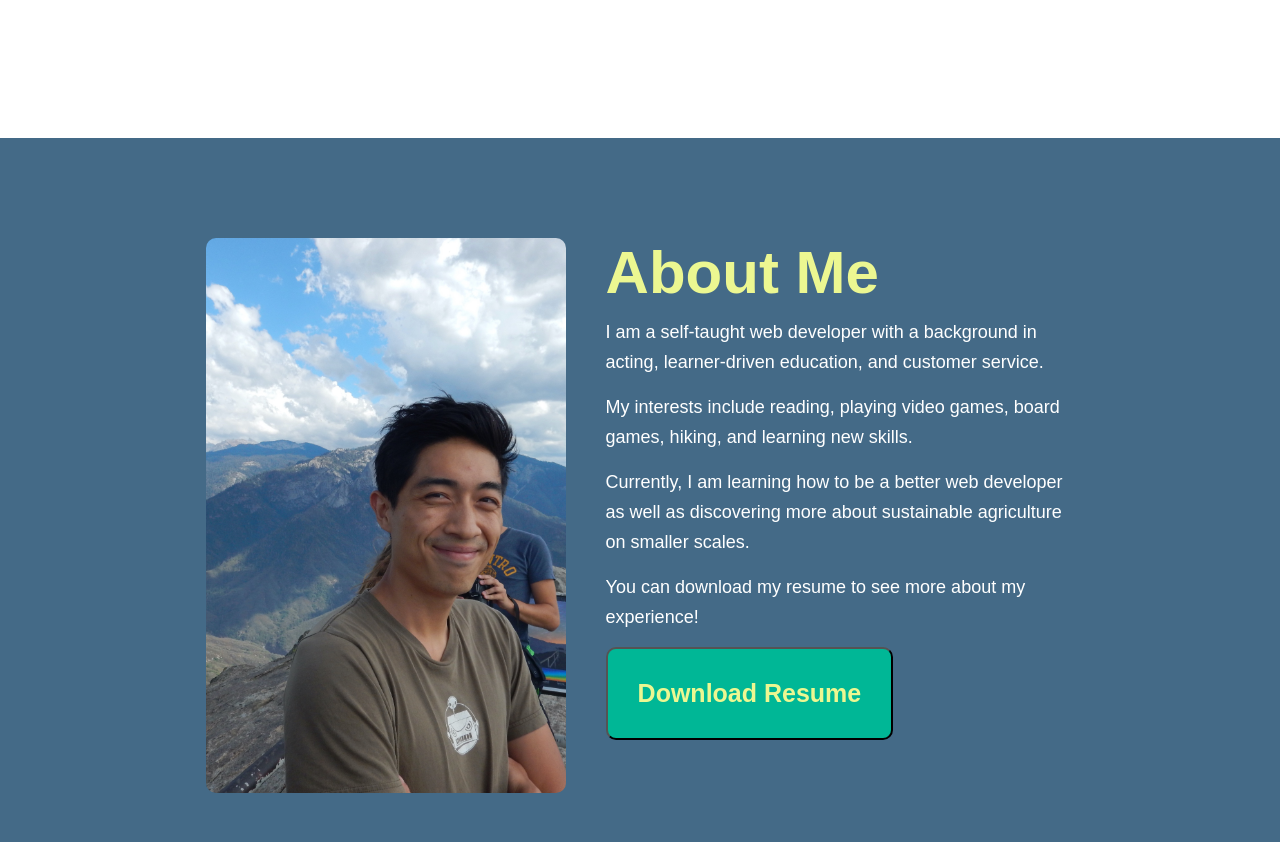
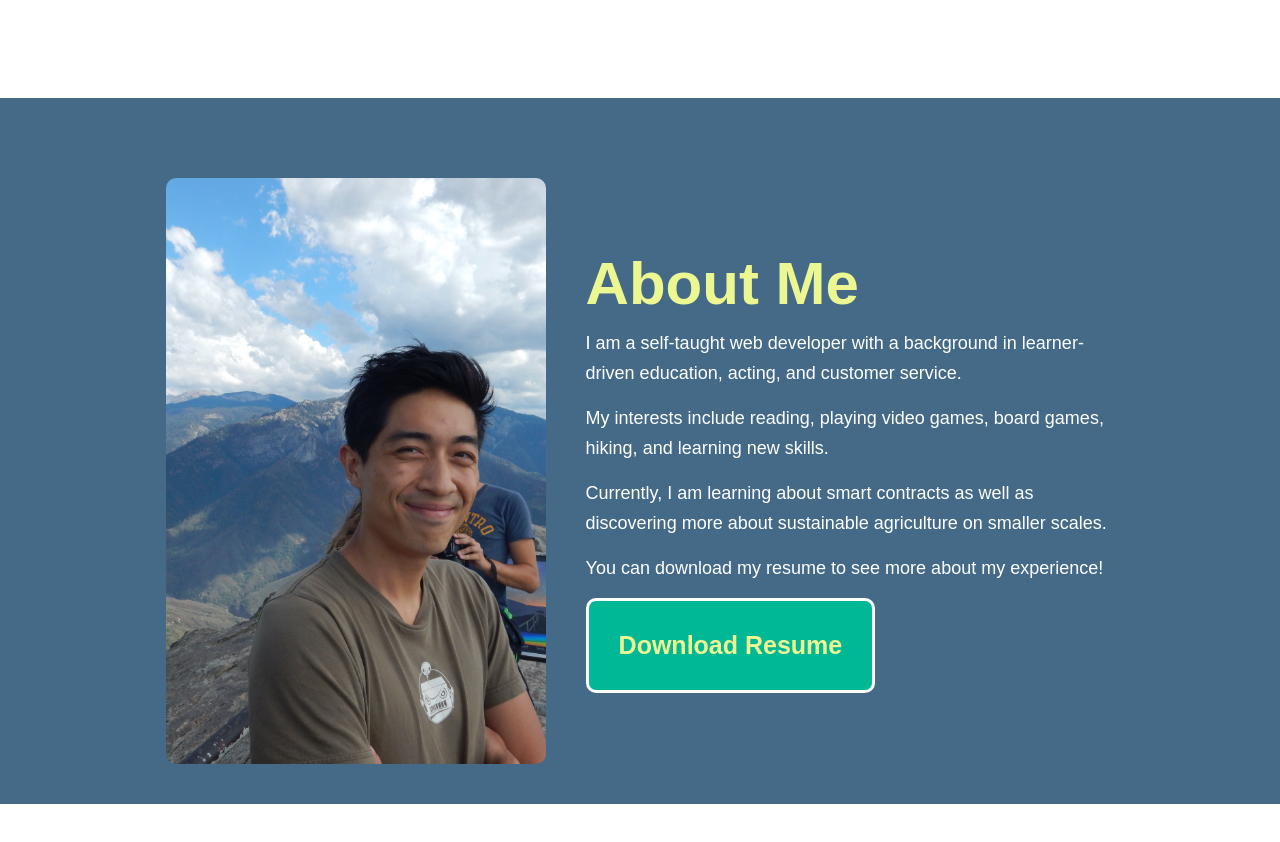
Before and after one commit to gurulantern/gurulantern.github.io, a React (Create React App) app: page / in a window 1280 px wide. Shown: the part 896-1738 px from the top of the page. After the commit the page ends 1700 px from the top, so only its background shows below. Built offline with nearby package versions, Linux system fonts and the light colour scheme.

Commit message:
minor changes to about seciton

```diff
--- a/src/components/About.css
+++ b/src/components/About.css
@@ -1,13 +1,45 @@
+/*div {
+    border: solid;
+    border-color: red;
+}*/
+
 .about-section {
     background-color: #446a87;
+    display: grid;
+    justify-content: center;
 }
 
 .container {
     display: flex;
+    justify-content: center;
+    align-items: center;
     flex-direction: row;
-    align-items: flex-start;
-    padding: 80px;
+    padding: 80px 60px 40px 60px;
+    /*
+    gap: 10px;
+    grid-template-columns: minmax();
+    grid-template-rows: minmax();
+    grid-template-areas:
+        "column1 column2";*/
 }
+
+.column1 {
+    max-width: 50%;
+    display: flex;
+    flex-direction: column;
+    display: grid;
+    grid-area: column1;
+    min-width: 420px;
+}
+
+.column2 {
+    max-width: 50%;
+    display: flex;
+    flex-direction: column;
+    display: grid;
+    grid-area: column2;
+}
+
 h1.about-head {
     margin-bottom: 10px;
     font-weight: 700;
@@ -18,7 +50,7 @@ h1.about-head {
 }
 
 .photo {
-    max-width: 360px;
+    max-width: 380px;
     min-width: 250px;
     width: 100%;
     border-radius: 10px;
@@ -26,32 +58,14 @@ h1.about-head {
 
 .about-text {
     color: white;
-}
-.column1 {
-    padding: 20px;
-    max-width: 50%;
-    display: flex;
-    justify-content: center;
-    flex-direction: column;
-}
-
-.column2 {
-    padding: 20px;
-    max-width: 50%;
-    display: flex;
-    justify-content: center;
-    flex-direction: column;
+    font-size: 18px;
+    line-height: 30px;
+    margin-bottom: 15px;
 }
 
 .about-head {
     min-width: 300px;
     text-align: start;
-}
-
-.about-text {
-    font-size: 18px;
-    line-height: 30px;
-    margin-bottom: 15px;
 }
 
 .about-button {
@@ -65,10 +79,12 @@ h1.about-head {
     color: #ecf791;
     background-color: #00b796;
     padding: 30px;
+    border: solid;
+    border-color: white;
     border-radius: 10px;
+    box-shadow: none;
 }
 
 button:hover {
-    color: #446a87;
-    background-color: #ecf791;
+    background-color: #f78076;
 }
--- a/src/components/About.js
+++ b/src/components/About.js
@@ -15,22 +15,22 @@ function About() {
                 </h1>
                 <div className='about__meta'>
                     <p className='about-text'>
-                        I am a self-taught web developer with a background in acting,
-                        learner-driven education, and customer service.
+                        I am a self-taught web developer with a background in
+                        learner-driven education, acting, and customer service.
                     </p>
                     <p className='about-text'>
                         My interests include reading, playing video games, board games, hiking,
                         and learning new skills.
                     </p>
                     <p className='about-text'>
-                        Currently, I am learning how to be a better web developer as well
+                        Currently, I am learning about smart contracts as well
                         as discovering more about sustainable agriculture on smaller scales.
                     </p>
                     <p className='about-text'>
                         You can download my resume to see more about my experience!
                     </p>
                     <div className='about-button'>
-                        <a href='/Alex_Resume2022.pdf' download><button className='about_btn' >Download Resume</button></a>
+                        <a href='/Alex_Resume2022.pdf' download><button type="button" className='about_btn' >Download Resume</button></a>
                     </div>
                 </div>
             </div>
```
